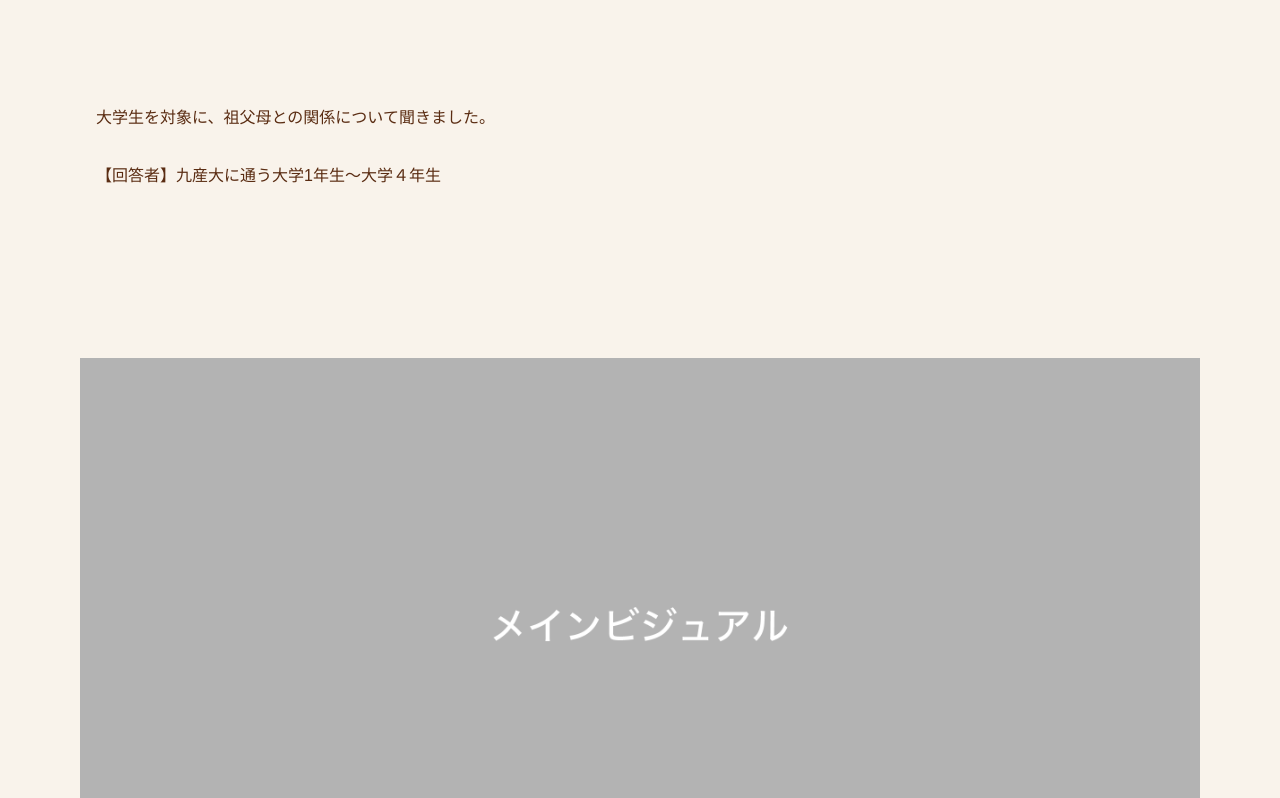
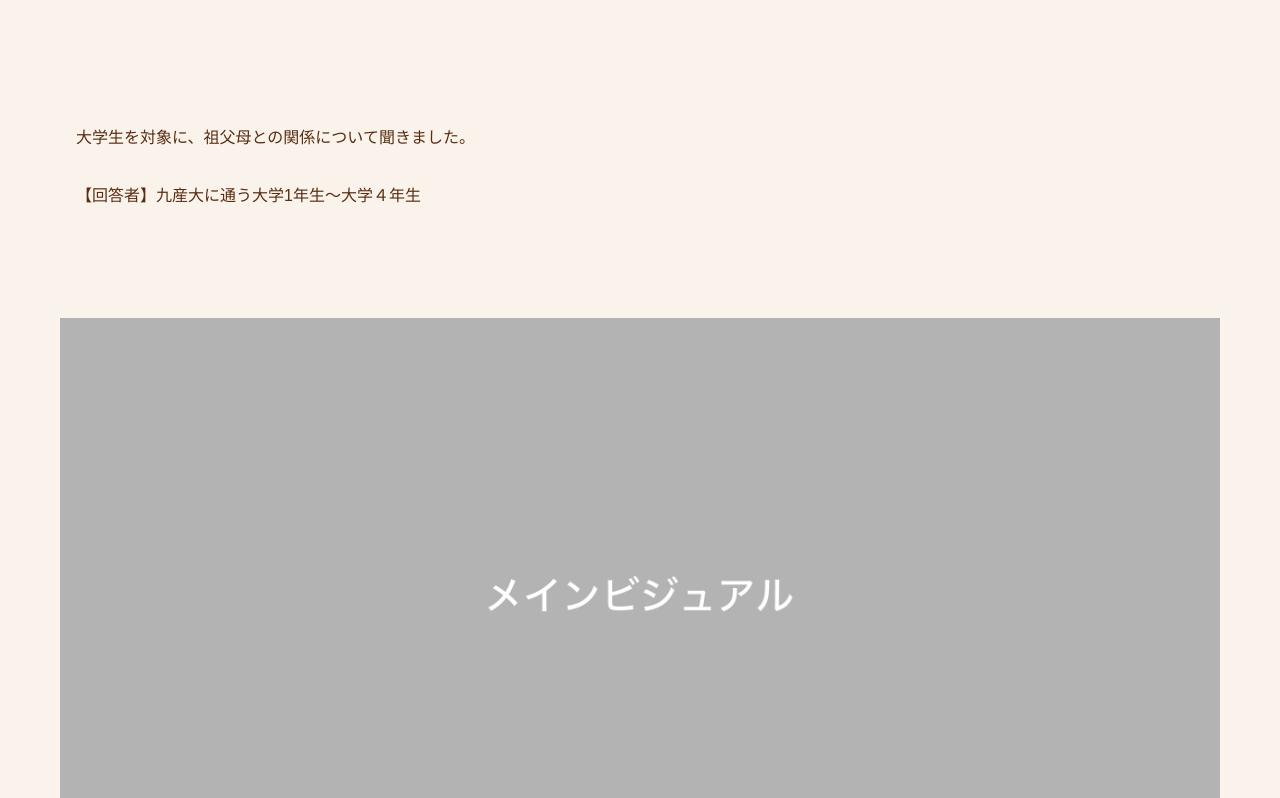
Before and after one commit to skmyj/magokorodays_action, a plain HTML site: page index.html in a window 1280 px wide. Shown: the part 1455-2253 px from the top of the page. Drawn offline with nearby package versions, Linux system fonts and the light colour scheme.

Commit message:
Update style.css

```diff
--- a/style.css
+++ b/style.css
@@ -57,8 +57,8 @@ header li {
 
 section {
   max-width: 1200px;
-  padding: 40px;
-  margin-bottom: 40px;
+  padding: 20px;
+  margin-bottom: 20px;
   /* text-align: center; */
   background-color: #f9f3eb;
   margin-right: auto;
```
